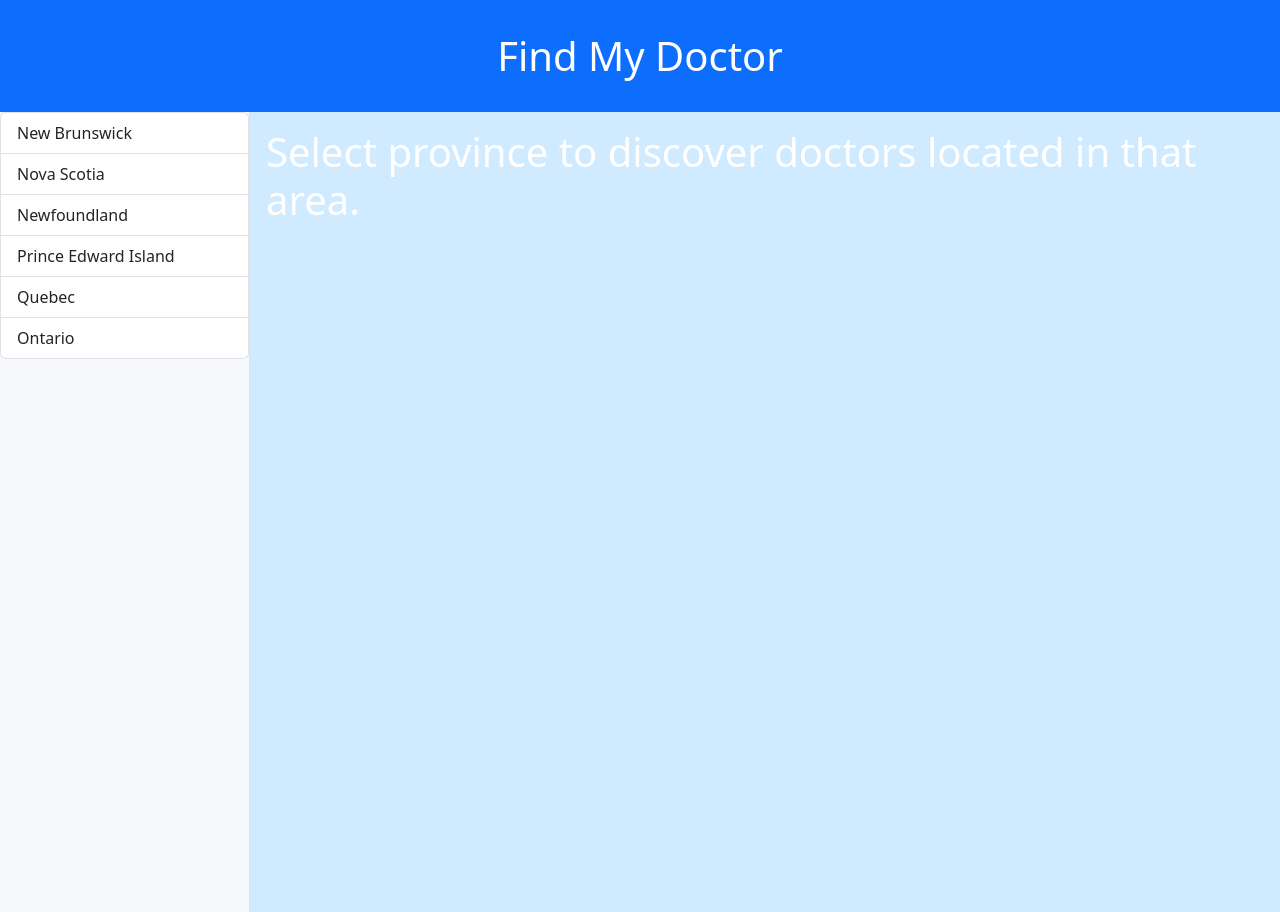
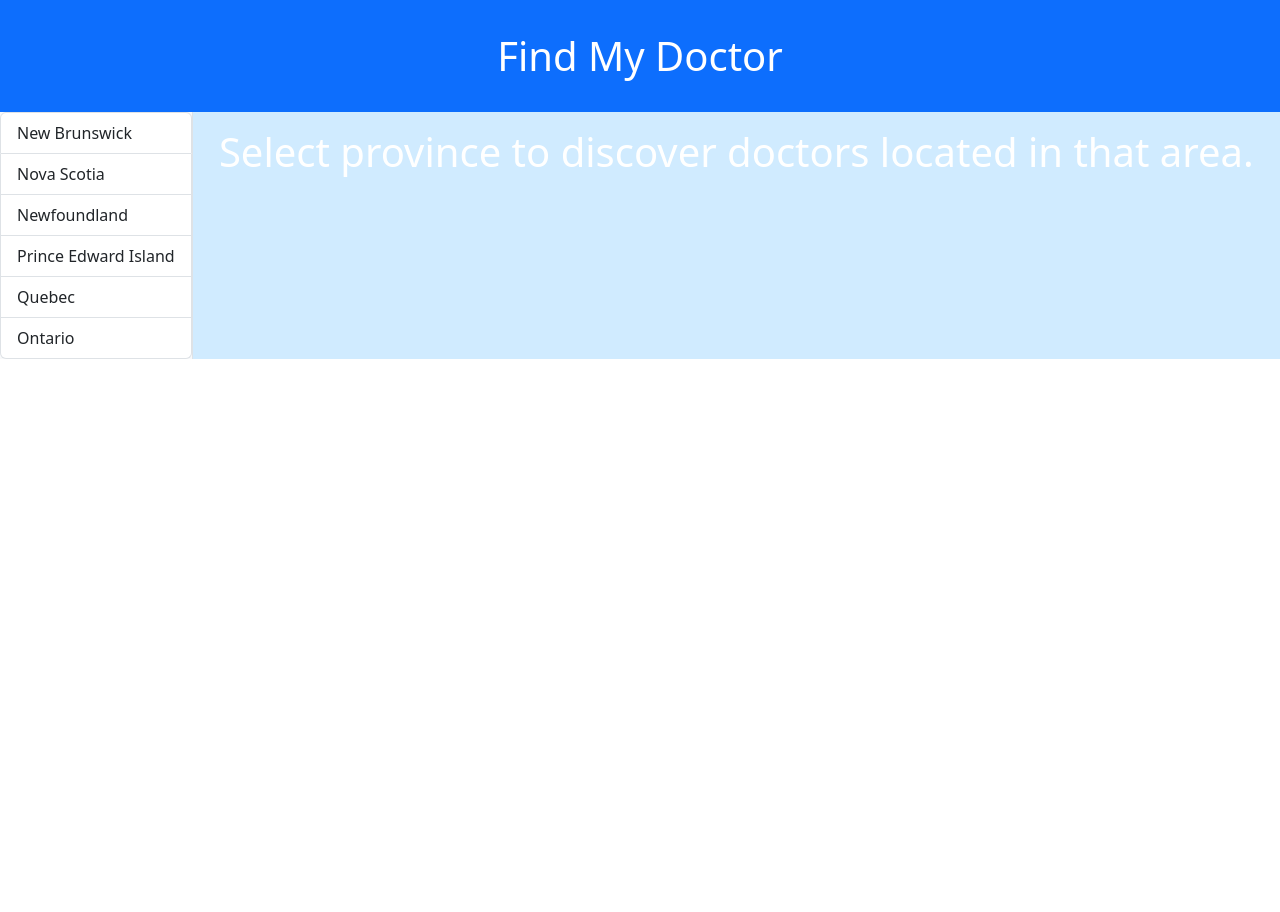
Before and after one commit to Clark-TheCoder/FindMyDoctor, a React (Vite) app in the folder find-my-doctor/: page / in a window 1280 px wide. After the commit the page ends 800 px from the top, so only its background shows below. Built offline with nearby package versions, Linux system fonts and the light colour scheme.

Commit message:
Removed inline styling from Sidebar component and imported it from the Sidebar.css file

```diff
--- /dev/null
+++ b/find-my-doctor/src/components/Sidebar/Sidebar.css
@@ -0,0 +1,6 @@
+.sidebar {
+  width: 250px;
+  height: 100vh;
+  overflow-y: auto;
+  flex-shrink: 0;
+}
--- a/find-my-doctor/src/components/Sidebar/Sidebar.jsx
+++ b/find-my-doctor/src/components/Sidebar/Sidebar.jsx
@@ -34,15 +34,7 @@ function Sidebar({ onSetProvince }) {
   }
 
   return (
-    <div
-      className="bg-light border-end"
-      style={{
-        width: "250px",
-        height: "100vh",
-        overflowY: "auto",
-        flexShrink: 0,
-      }}
-    >
+    <div className="bg-light border-end sidebar">
       <div className="list-group">{createSidebarComponents()}</div>
     </div>
   );
```
